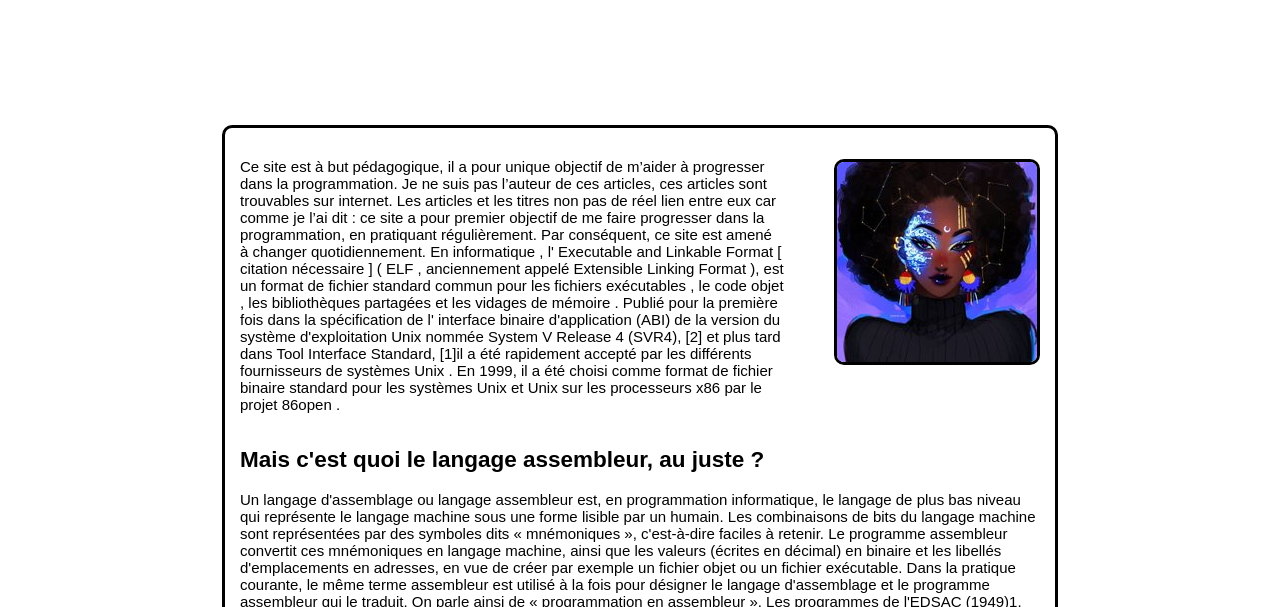
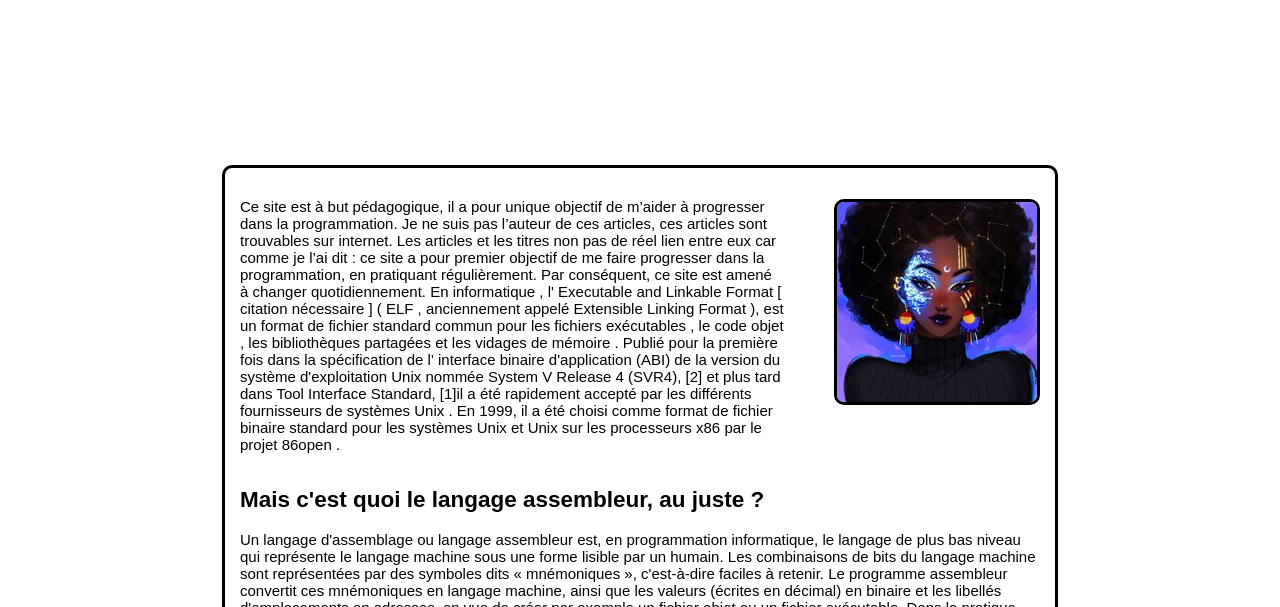
Before and after one commit to BabyGreenHat/BabyGreenHat, a plain HTML site: page index.html in a window 1280 px wide. Shown: the part 193-800 px from the top of the page. Drawn offline with Linux system fonts and the light colour scheme.

Commit message:
Update add.css

```diff
--- a/add.css
+++ b/add.css
@@ -129,7 +129,7 @@ a:hover {
         margin-right: auto;
         padding: 15px;
         position: relative;
-        top: 310px;
+        top: 350px;
         width: 800px;
     }
     #containerArticle {
```
